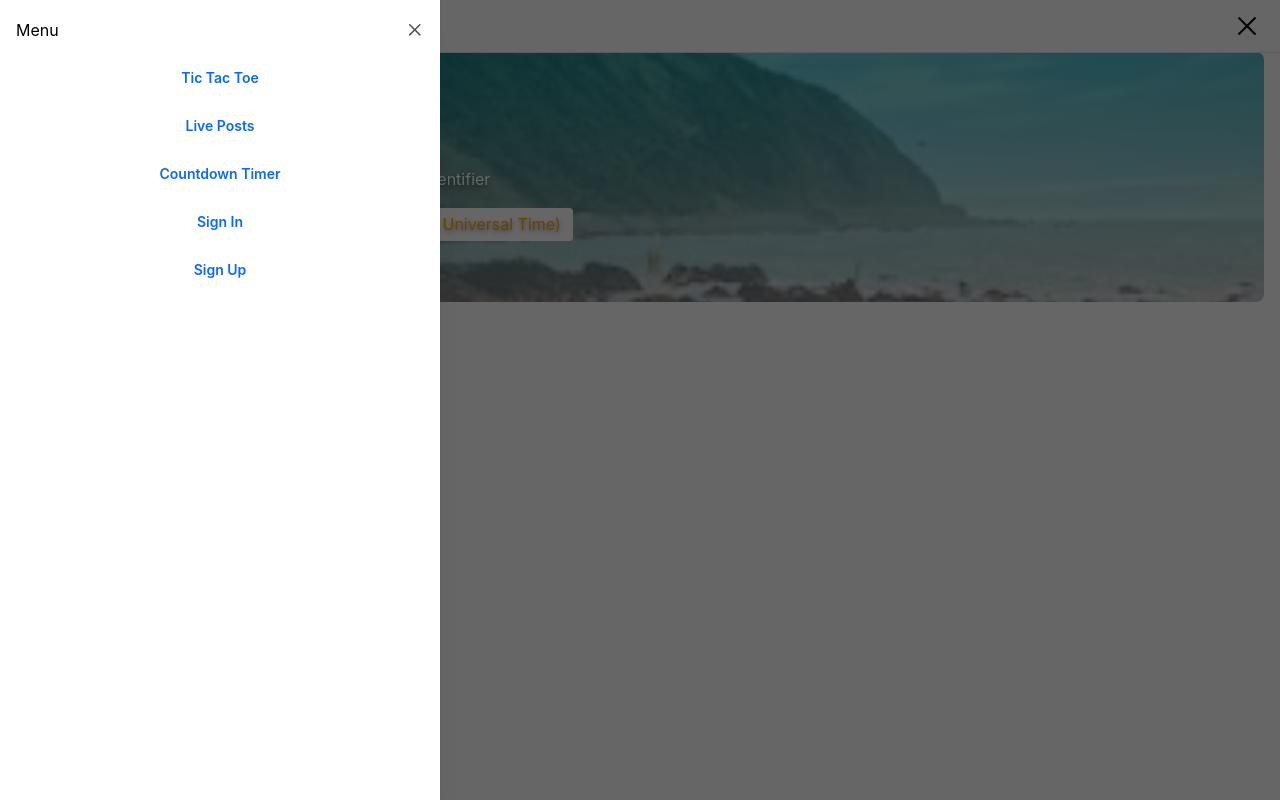
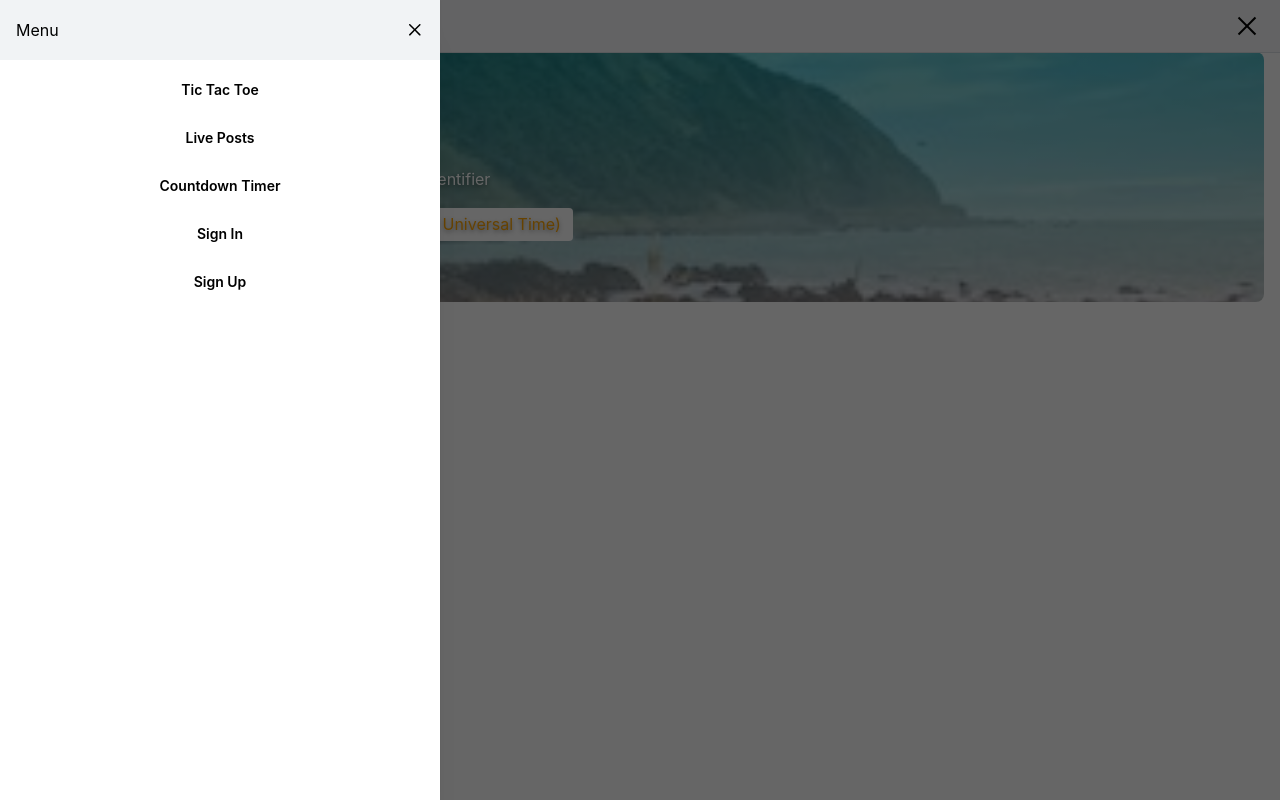
Before and after one commit to rwoollett/react-vite-app, a React (Vite) app: page / in a window 1280 px wide. Both pictures are taken after a click on the button 1247 px from the left and 26 px from the top of the page. Built offline with nearby package versions, Linux system fonts and the light colour scheme; no server answers.

Commit message:
theme color map

```diff
--- a/src/RootComponent.tsx
+++ b/src/RootComponent.tsx
@@ -19,26 +19,33 @@ import FlipImagePage from './pages/FlipImagePage'
 import LivePosts from './pages/LivePosts'
 import AddPostForm from './components/AddPostForm'
 import LivePostsPage from './pages/LivePostsPage'
+import { useColorMap } from './theme/colorMap';
 
 interface RootProps {
   toggleColorScheme: () => void;
 }
 
-const RootComponent: React.FC<RootProps> = ({toggleColorScheme}) => {
+const RootComponent: React.FC<RootProps> = ({ toggleColorScheme }) => {
   const { isLoggedIn, email, isLoading } = useSignedInAuthorize();
+  const { appShellBg, appShellText } = useColorMap();
+
   if (isLoading) {
     return (
       <div style={{ padding: 16 }}>
-        <Skeleton times={4} size="large" radius="md"/>
+        <Skeleton times={4} size="large" radius="md" />
       </div>
     )
   }
   return (
     <Router>
-      <AppShell padding="md">
-        <AppShell.Header>
+      <AppShell padding="md"
+        bg={appShellBg}
+        c={appShellText}>
+        <AppShell.Header
+          bg={appShellBg}
+          c={appShellText}>
           {/* <div style={{ height: 52 }}> */}
-            <NavBar toggleColorScheme={toggleColorScheme} isLoggedIn={isLoggedIn} />
+          <NavBar toggleColorScheme={toggleColorScheme} isLoggedIn={isLoggedIn} />
           {/* </div> */}
         </AppShell.Header>
 
--- a/src/components/Banner.tsx
+++ b/src/components/Banner.tsx
@@ -1,6 +1,6 @@
 import { Box, Title, Text, Stack, useMantineTheme } from '@mantine/core';
 import DateDisplay from './DateDisplay';
-import { useAppSelector } from '../store/reducers/store';
+import { useColorMap } from '../theme/colorMap';
 
 interface BannerProps {
   title: string;
@@ -8,13 +8,8 @@ interface BannerProps {
 }
 
 export function Banner({ title, desc }: BannerProps) {
-  const colorScheme = useAppSelector(state => state.theme.colorScheme);
   const theme = useMantineTheme();
-  const isDark = colorScheme === 'dark';
-
-  const lightOverlay = 'rgba(12, 200, 198, 0.45), rgba(212, 204, 198, 0.45)';
-  const darkOverlay = 'rgba(0, 0, 0, 0.55), rgba(0, 0, 0, 0.55)';
-  const overlay = isDark ? darkOverlay : lightOverlay;
+  const { bannerOverlay, surfaceBg, surfaceText } = useColorMap();
 
   return (
     <Box
@@ -23,7 +18,7 @@ export function Banner({ title, desc }: BannerProps) {
       h={250}               // FIXED HEIGHT (mobile + desktop)
       style={{
         backgroundImage: `
-          linear-gradient(${overlay}),
+          linear-gradient(${bannerOverlay}),
           url(/styles/coastalDream.jpg)
         `,
         backgroundSize: 'cover',
@@ -64,8 +59,8 @@ export function Banner({ title, desc }: BannerProps) {
         </Text>
 
         <Box
-          bg={isDark ? theme.colors.dark[4] : 'white'}
-          c={isDark ? theme.white : theme.black}
+          bg={surfaceBg}
+          c={surfaceText}
           px="sm"
           py={4}
           style={{ borderRadius: 4 }}
--- a/src/components/NavBar.tsx
+++ b/src/components/NavBar.tsx
@@ -6,7 +6,6 @@ import { TABLE_VIEW } from './TableModes';
 import useSignedInAuthorize from '../hooks/use-signedin-authenticate';
 import { useAppDispatch } from '../store/reducers/store';
 import { refetchUserByID } from '../store/api/authorUsersSlice';
-
 import {
   Group,
   Flex,
@@ -15,6 +14,7 @@ import {
   Image,
   Button,
 } from '@mantine/core';
+import { useColorMap } from '../theme/colorMap';
 
 interface NavBarProps {
   isLoggedIn: boolean;
@@ -25,6 +25,17 @@ export function NavBar({ isLoggedIn }: NavBarProps) {
   const [opened, setOpened] = useState(false);
   const { email } = useSignedInAuthorize();
   const dispatch = useAppDispatch();
+
+  const {
+    headerBg,
+    headerText,
+    drawerBg,
+    drawerHeaderBg,
+    drawerHeaderText,
+    drawerCloseColor,
+    drawerHoverBg,
+    buttonText,
+  } = useColorMap();
 
   const userBar = [
     { show: !isLoggedIn, to: '/signin', label: 'Sign In' },
@@ -39,6 +50,7 @@ export function NavBar({ isLoggedIn }: NavBarProps) {
         component={Link}
         to={to}
         onClick={() => setOpened(false)}
+        c={buttonText}
       >
         {label}
       </Button>
@@ -53,6 +65,8 @@ export function NavBar({ isLoggedIn }: NavBarProps) {
         px="md"
         py="xs"
         style={{ height: 52 }}
+        bg={headerBg}
+        c={headerText}
       >
         <Group>
           <Link to={ROUTES.HOMEPAGE_ROUTE}>
@@ -65,13 +79,17 @@ export function NavBar({ isLoggedIn }: NavBarProps) {
               component={Link}
               to={ROUTES.USER_ROUTE}
               onClick={() => setOpened(false)}
+              c={buttonText}
             >
               {email}
             </Button>
           )}
         </Group>
 
-        <Burger opened={opened} onClick={() => setOpened((o) => !o)} />
+        <Burger
+          color={headerText}
+          opened={opened}
+          onClick={() => setOpened((o) => !o)} />
       </Flex>
 
       {/* Drawer for mobile menu */}
@@ -80,13 +98,44 @@ export function NavBar({ isLoggedIn }: NavBarProps) {
         onClose={() => setOpened(false)}
         padding="md"
         title="Menu"
+        bg={drawerBg}
+        c={drawerHeaderText}
+        styles={{
+          header: {
+            backgroundColor:drawerHeaderBg,
+            color: drawerHeaderText,
+          },
+          title: {
+            color: drawerHeaderText,
+          },
+          body: {
+            backgroundColor: drawerBg,
+          },
+          content: {
+            backgroundColor: drawerBg,
+          },
+          close: {
+            color: drawerCloseColor,
+            backgroundColor: 'transparent',
+            '&:hover': {
+              backgroundColor: drawerHoverBg,
+            },
+          },
+        }}
       >
-        <Flex direction="column" gap="sm">
+        <Flex
+          direction="column"
+          gap="sm"
+          bg={drawerBg}
+          c={drawerHeaderText}
+          p="sm"
+        >
           <Button
             variant="subtle"
             component={Link}
             to={ROUTES.TTTPAGE_ROUTE}
             onClick={() => setOpened(false)}
+            c={buttonText}
           >
             Tic Tac Toe
           </Button>
@@ -96,6 +145,7 @@ export function NavBar({ isLoggedIn }: NavBarProps) {
             component={Link}
             to={ROUTES.LIVEPOSTS_ROUTE}
             onClick={() => setOpened(false)}
+            c={buttonText}
           >
             Live Posts
           </Button>
@@ -106,6 +156,7 @@ export function NavBar({ isLoggedIn }: NavBarProps) {
             to={ROUTES.COUNTDOWNPAGE_ROUTE}
             state={{ tableMode: TABLE_VIEW }}
             onClick={() => setOpened(false)}
+            c={buttonText}
           >
             Countdown Timer
           </Button>
@@ -115,6 +166,7 @@ export function NavBar({ isLoggedIn }: NavBarProps) {
               variant="subtle"
               component={Link}
               to={`${ROUTES.LIVEPOSTS_ROUTE}/create`}
+              c={buttonText}
               onClick={() => {
                 setOpened(false);
                 dispatch(refetchUserByID());
--- /dev/null
+++ b/src/hooks/use-colour-scheme.ts
@@ -0,0 +1,7 @@
+import { useAppSelector } from '../store/reducers/store';
+
+export function useColorScheme() {
+  const colorScheme = useAppSelector(state => state.theme.colorScheme);
+  const isDark = colorScheme === 'dark';
+  return { colorScheme, isDark };
+}
--- a/src/pages/HomePage.tsx
+++ b/src/pages/HomePage.tsx
@@ -3,6 +3,7 @@ import useSignedInAuthorize from '../hooks/use-signedin-authenticate';
 import { useWebSocket } from '../hooks/use-websocket-context';
 import Banner from '../components/Banner';
 import { selectAllTokenActions, useAppSelector } from "../store/reducers/store";
+//import { useColorMap } from '../theme/colorMap';
 
 const HomePage: React.FC = () => {
   const { isLoggedIn, email } = useSignedInAuthorize();
@@ -10,6 +11,7 @@ const HomePage: React.FC = () => {
   const [connected, setConnected] = useState(wsRef.current?.client !== undefined);
   const [received, setReceived] = useState<string[]>([]);
   const lastProcessedSeq = useRef(0);
+  //const { surfaceBg, surfaceText } = useColorMap();
 
   const allActions = useAppSelector(state =>
     selectAllTokenActions(state)
--- a/src/pages/NotFoundPage.tsx
+++ b/src/pages/NotFoundPage.tsx
@@ -1,9 +1,11 @@
 import { Container, Center, Stack, Title, Text } from '@mantine/core';
 import { useNavigate } from 'react-router-dom';
 import { ROUTES } from '../resources/routes-constants';
+import { useColorMap } from '../theme/colorMap';
 
 const NotFoundPage: React.FC = () => {
   const navigate = useNavigate();
+  const { surfaceBg, surfaceText } = useColorMap();
 
   const redirectToHomePage = () => {
     navigate(ROUTES.HOMEPAGE_ROUTE);
@@ -12,7 +14,10 @@ const NotFoundPage: React.FC = () => {
   return (
     <Center style={{ height: '100%' }}>
       <Container>
-        <Stack align="center" gap="md">
+        <Stack
+          bg={surfaceBg}
+          c={surfaceText}
+          align="center" gap="md">
           <Title order={1} size="4rem">
             Oops 404!
           </Title>
--- /dev/null
+++ b/src/theme/colorMap.ts
@@ -0,0 +1,36 @@
+import { useMantineTheme } from '@mantine/core';
+import { useColorScheme } from '../hooks/use-colour-scheme';
+
+export function useColorMap() {
+  const theme = useMantineTheme();
+  const { isDark } = useColorScheme();
+
+  return {
+    // AppShell backgrounds
+    appShellBg: isDark ? theme.colors.dark[4] : theme.white,
+    appShellText: isDark ? theme.white : theme.black,
+
+    // Header / Navbar
+    headerBg: isDark ? theme.colors.dark[6] : theme.colors.gray[0],
+    headerText: isDark ? theme.white : theme.black,
+
+    // Drawer
+    drawerBg: isDark ? theme.colors.dark[4] : theme.white,
+    drawerHeaderBg: isDark ? theme.colors.dark[5] : theme.colors.gray[1],
+    drawerHeaderText: isDark ? theme.white : theme.black,
+    drawerCloseColor: isDark ? theme.white : theme.black,
+    drawerHoverBg: isDark ? theme.colors.dark[6] : theme.colors.gray[2],
+
+    // Buttons
+    buttonText: isDark ? theme.white : theme.black,
+
+    // Banner
+    bannerOverlay: isDark
+      ? 'rgba(0, 0, 0, 0.55), rgba(0, 0, 0, 0.55)'
+      : 'rgba(12, 200, 198, 0.45), rgba(212, 204, 198, 0.45)',
+
+    // Generic surfaces
+    surfaceBg: isDark ? theme.colors.dark[5] : theme.white,
+    surfaceText: isDark ? theme.white : theme.black,
+  };
+}
```
